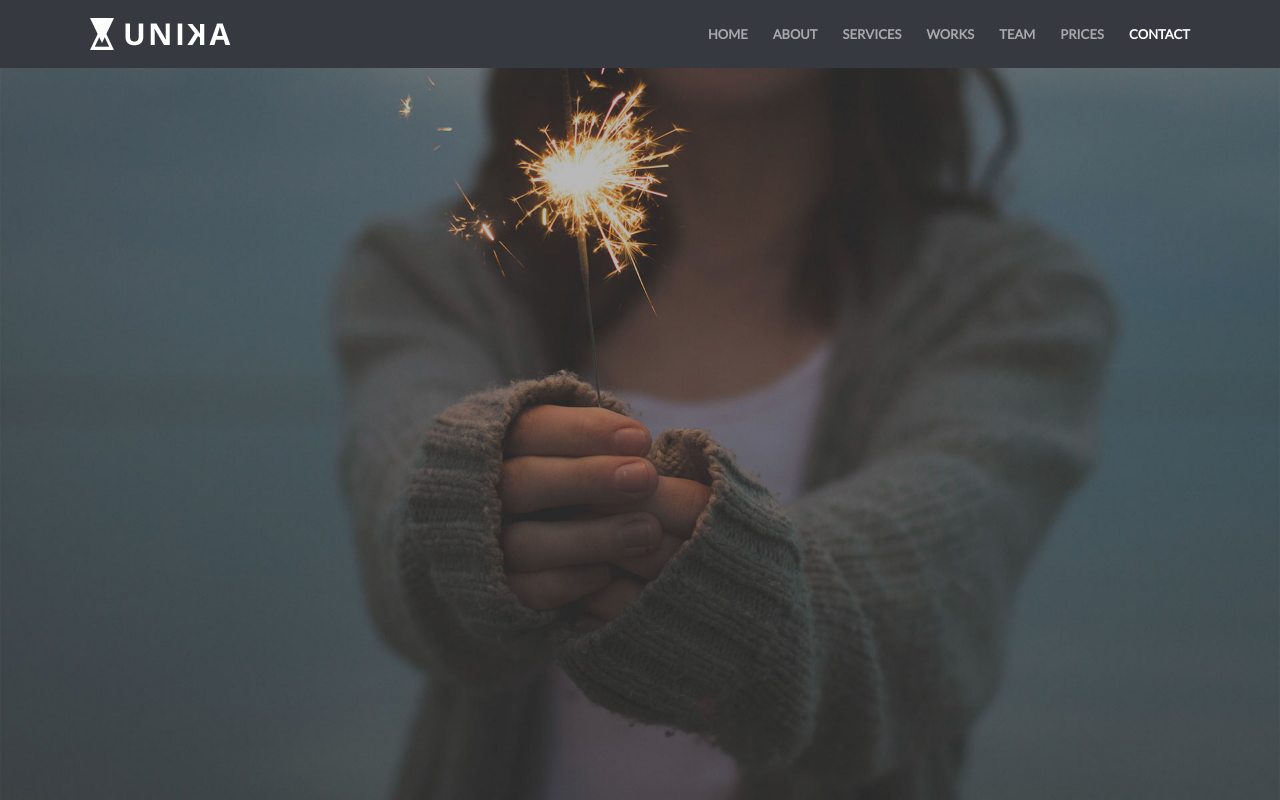
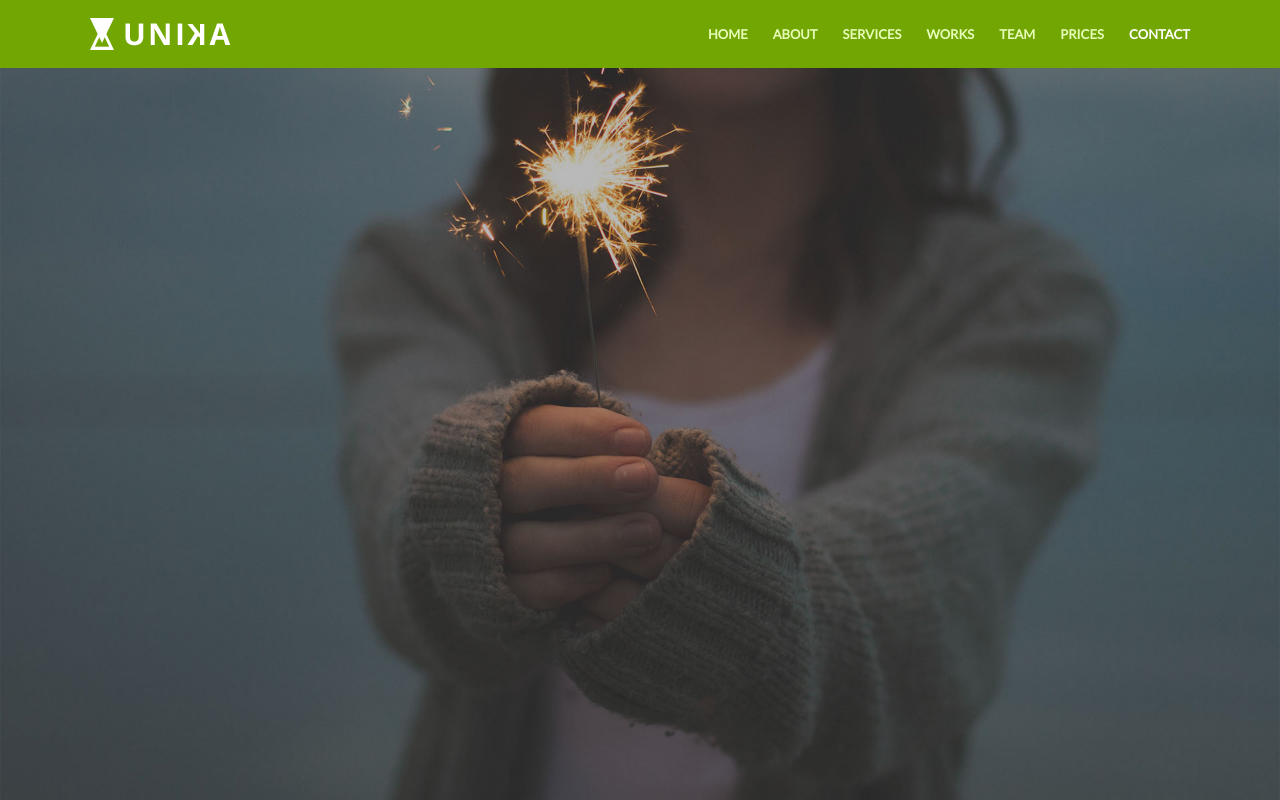
Before and after one commit to lovi-bhatia/try, a plain HTML site: page index.html in a window 1280 px wide. Shown: the top 800 px of the page. Drawn offline with Linux system fonts and the light colour scheme; a script that the page names is missing; files whose address does not match are found by name.

Commit message:
Add files via upload

```diff
--- a/index.html
+++ b/index.html
@@ -39,7 +39,7 @@
 		<link rel="stylesheet" href="css/skin/cool-gray.css">
         <!-- <link rel="stylesheet" href="css/skin/ice-blue.css"> -->
         <!-- <link rel="stylesheet" href="css/skin/summer-orange.css"> -->
-<!--         <link rel="stylesheet" href="css/skin/fresh-lime.css"> -->
+        <link rel="stylesheet" href="css/skin/fresh-lime.css">
         <!-- <link rel="stylesheet" href="css/skin/night-purple.css"> -->
 
 		<!-- HTML5 Shim and Respond.js IE8 support of HTML5 elements and media queries -->
@@ -53,8 +53,8 @@
 	</head>
 
     <body data-spy="scroll" data-target="#main-navbar">
-<!--         <div class="page-loader"></div>  -->
-
+        <!-- <div class="page-loader"></div> -->
+          <!-- Display loading image while page loads -->
     	<div class="body">
 
             <!--========== BEGIN HEADER ==========-->
```
Also changed, not shown: css/style.css (line endings or trailing spaces).
